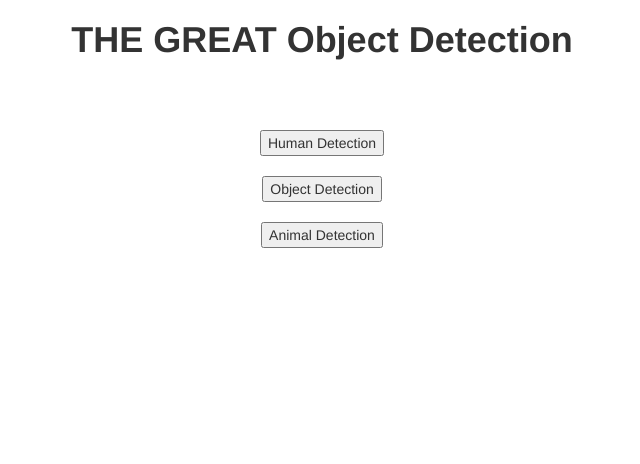
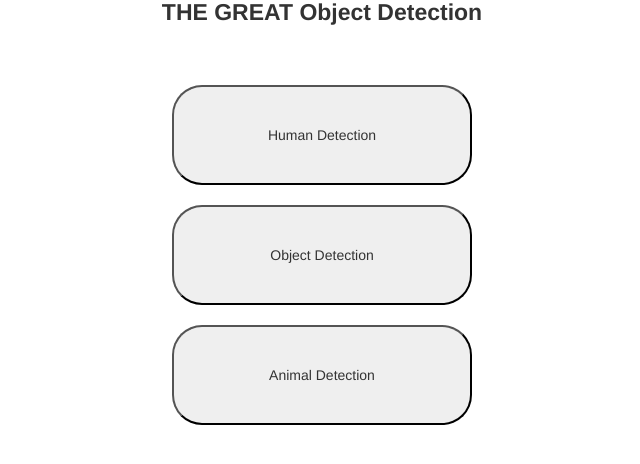
Before and after one commit to Nikhilmc21/ObjDetectionDemo, a plain HTML site: page index.html in a window 1280 px wide. Shown: the whole page, without its empty margins (318-958 px from the left). Drawn offline with nearby package versions, Linux system fonts and the light colour scheme.

Commit message:
Update style.css

```diff
--- a/style.css
+++ b/style.css
@@ -1,12 +1,13 @@
 
-.heading
-{
+h1{
 font-size: 23px;
 width: 100%;
 margin: 0px;
 }
 
-#status
-{
-font-size: 18px;
+button{
+  color:"#fafad2";
+  border-radius:30px;
+  width:300px;
+  height:100px;
 }
```
